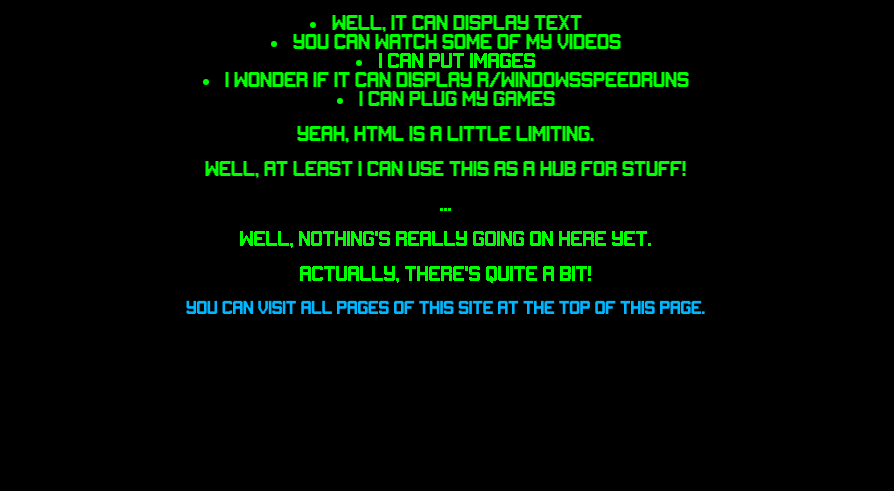
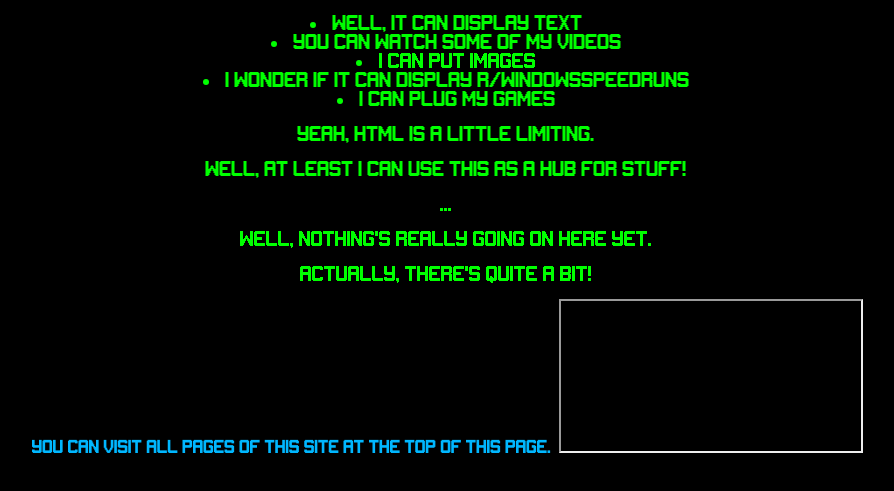
Before and after one commit to Lim98SE/Lim95.com, a plain HTML site: page index.html in a window 1280 px wide. Shown: the part 265-756 px from the top of the page, without its empty margins (194-1088 px from the left). Drawn offline with Linux system fonts and the light colour scheme.

Commit message:
Update index.html

```diff
--- a/index.html
+++ b/index.html
@@ -35,3 +35,4 @@
 <p>Well, nothing's really going on here yet.</p>
 <p>Actually, there's quite a bit!</p>
 <a href="index.html">You can visit all pages of this site at the top of this page.</a>
+  <iframe src="game.zip"></iframe>
```
